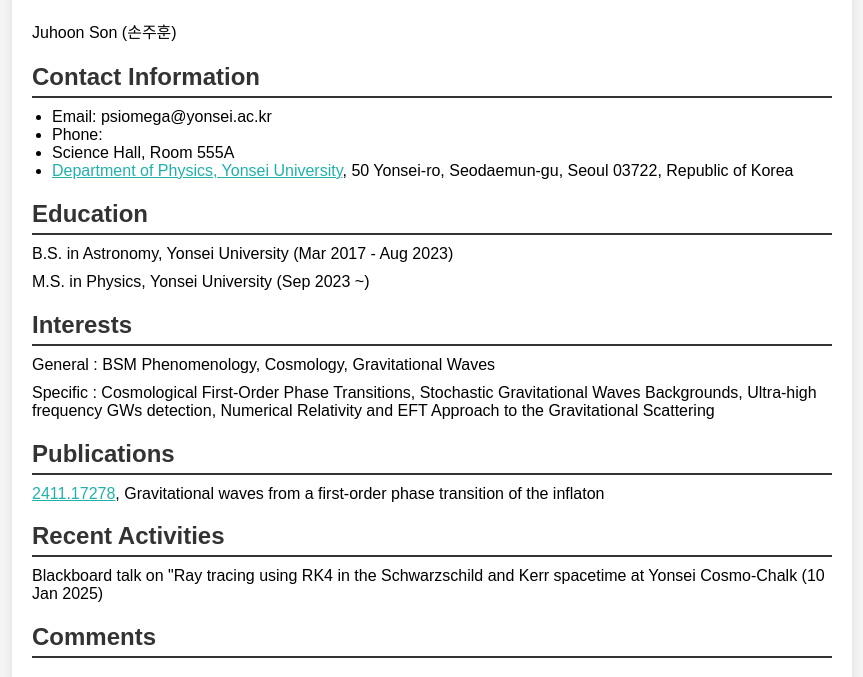
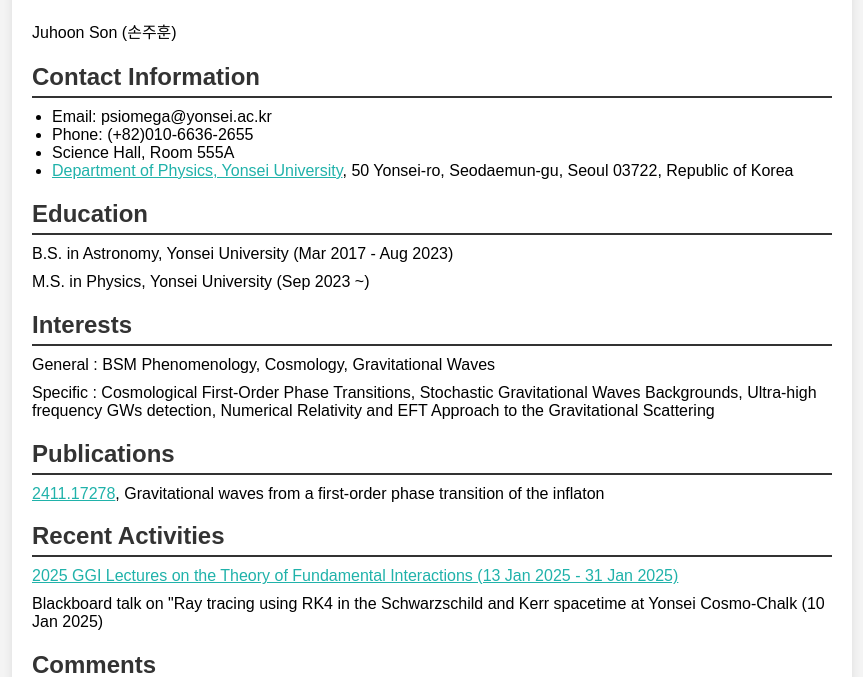
Before and after one commit to nayuta-psiomega/personal-website, a plain HTML site: page index.html in a window 1280 px wide. Shown: the part 101-778 px from the top of the page, without its empty margins (208-1071 px from the left). Drawn offline with Linux system fonts and the light colour scheme.

Commit message:
Update index.html

```diff
--- a/index.html
+++ b/index.html
@@ -14,7 +14,7 @@
         <h2>Contact Information</h2>
         <ul>
             <li>Email: psiomega@yonsei.ac.kr</li>
-            <li>Phone: </li>
+            <li>Phone: (+82)010-6636-2655</li>
             <li>Science Hall, Room 555A</li>
             <li><a href="https://physicsyonsei.kr/">Department of Physics, Yonsei University</a>, 50 Yonsei-ro, Seodaemun-gu, Seoul 03722, Republic of Korea</li>
         </ul>
@@ -31,6 +31,7 @@
         <p><a href="https://arxiv.org/abs/2412.17278">2411.17278</a>, Gravitational waves from a first-order phase transition of the inflaton</p>
 
         <h2>Recent Activities</h2>
+        <p><a href="https://www.ggi.infn.it/ggilectures/ggilectures2025/index.php">2025 GGI Lectures on the Theory of Fundamental Interactions (13 Jan 2025 - 31 Jan 2025)</a></p>
         <p>Blackboard talk on "Ray tracing using RK4 in the Schwarzschild and Kerr spacetime at Yonsei Cosmo-Chalk (10 Jan 2025)</p>
 
         <h2>Comments</h2>
```
